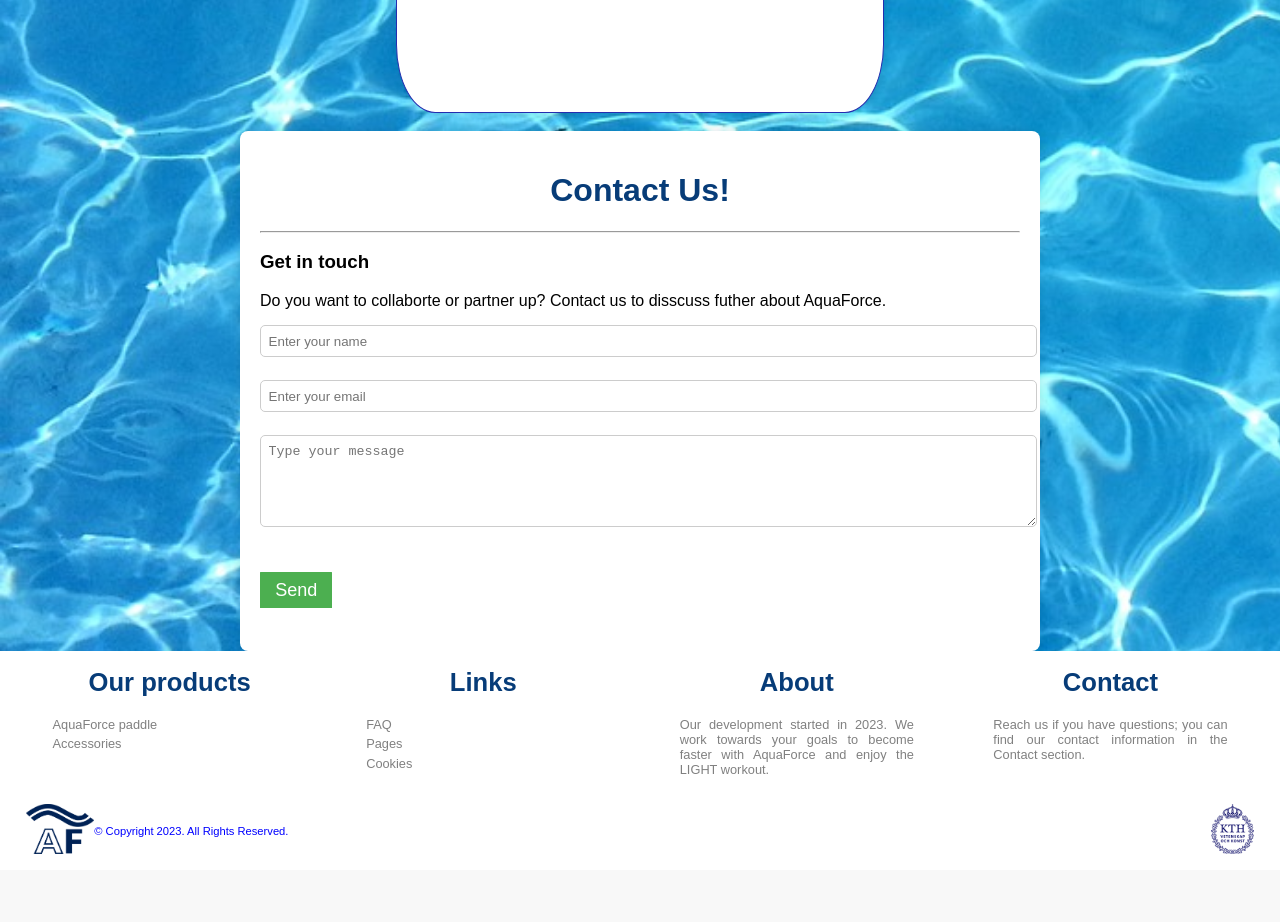
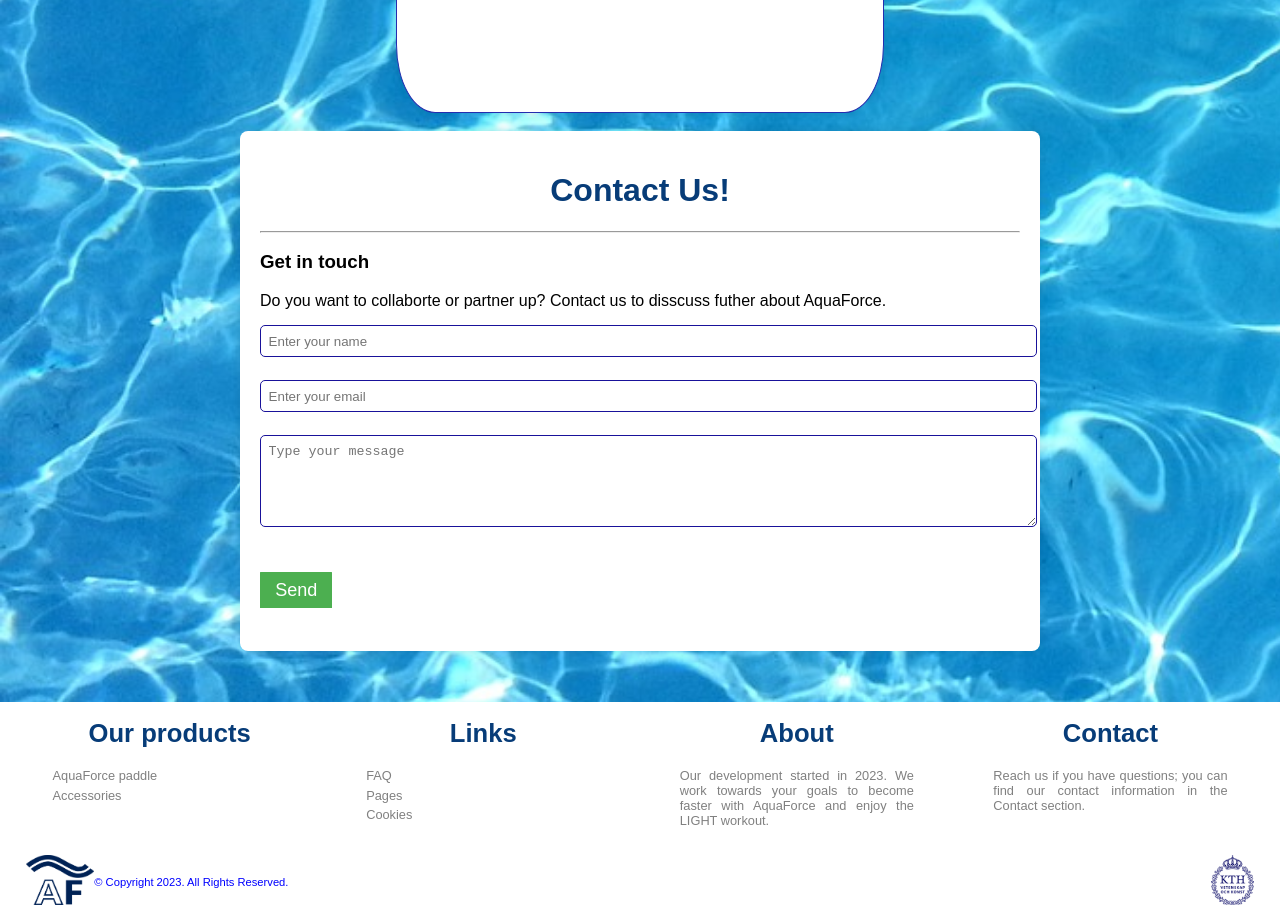
Before and after one commit to JakubJus/AFweb, a React (Vite) app in the folder client/: page /contact in a window 1280 px wide. Shown: the part 900-1822 px from the top of the page. Before the commit the page ends 1770 px from the top, so only its background shows below. Built offline with nearby package versions, Linux system fonts and the light colour scheme.

Commit message:
Update ContactUs.scss

```diff
--- a/client/src/pages/Contact/ContactUs.scss
+++ b/client/src/pages/Contact/ContactUs.scss
@@ -1,3 +1,7 @@
+.box {
+    padding: 0 5% 4% 5%;
+}
+
 .form-group {
     position: relative;
     margin-bottom: 3%;
@@ -8,8 +12,8 @@
     top: 50%;
     left: 1%;
     transform: translateY(-50%);
-    color: #777;
-    font-size: 14px;
+    color: #d76060;
+    font-size: 100%;
     pointer-events: none;
     transition: top 0.3s, left 0.3s, font-size 0.3s;
 }
@@ -26,7 +30,7 @@
 textarea {
     width: 100%;
     padding: 1%;
-    border: 1px solid #ccc;
+    border: 1px solid #19129a;
     border-radius: 5px;
 }
 
```
